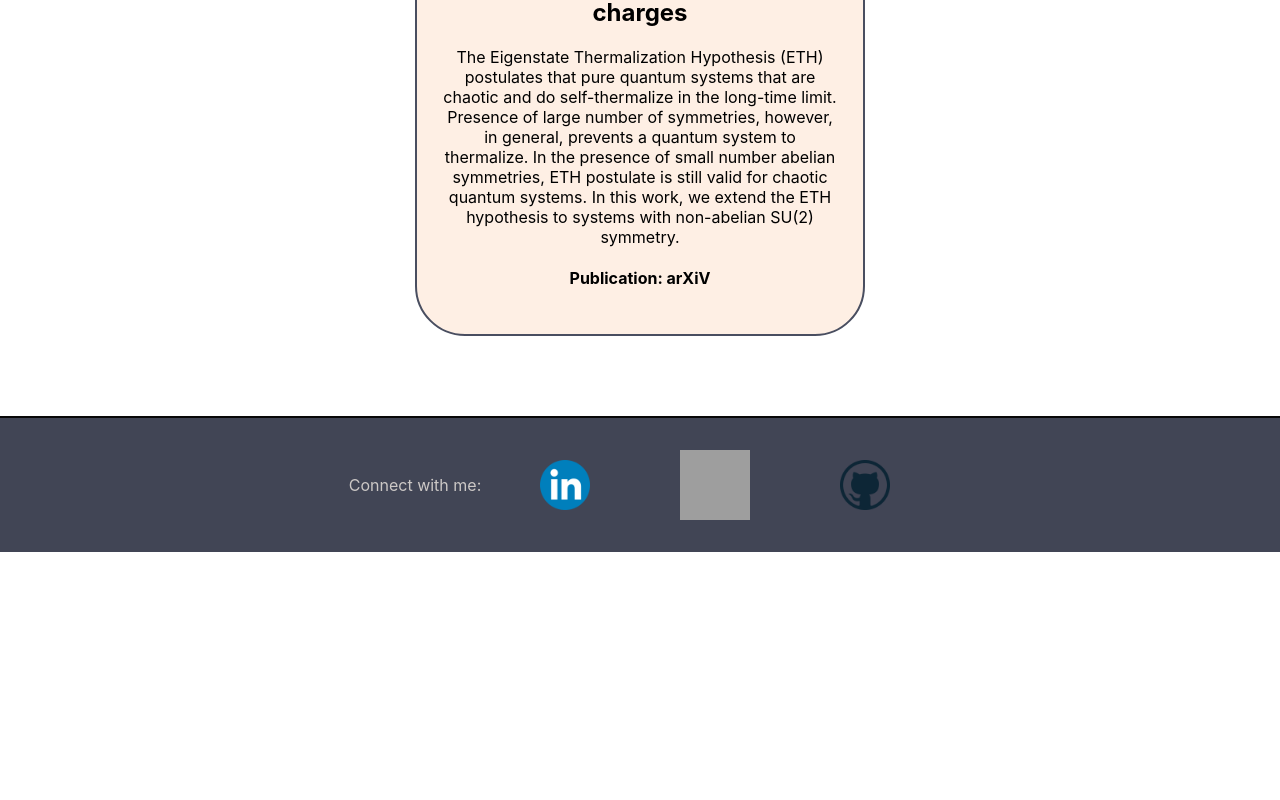
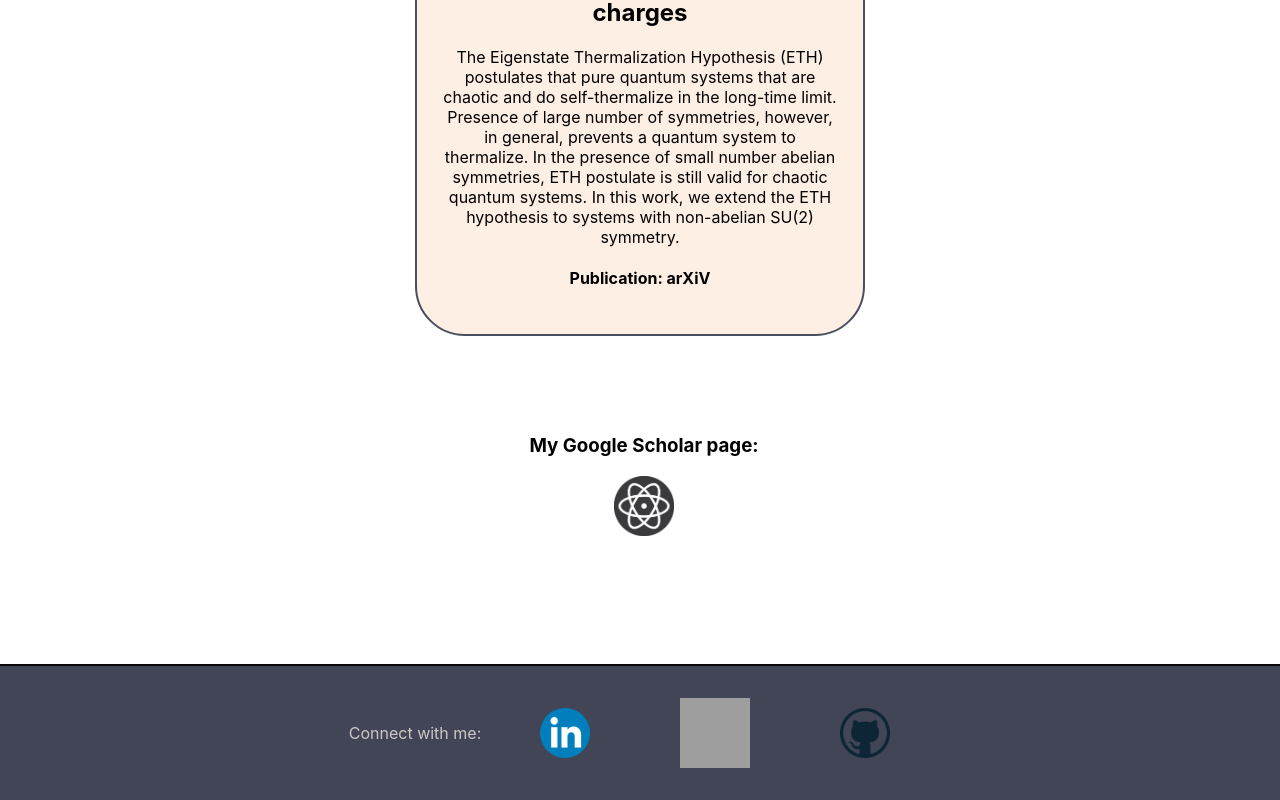
Before and after one commit to armanxbabakhani/ArmanWeb, a Next.js app: page /projects in a window 1280 px wide. Shown: the part 1136-1936 px from the top of the page. Before the commit the page ends 1688 px from the top, so only its background shows below. Built offline with nearby package versions, Linux system fonts and the light colour scheme; grey boxes are pictures that could not be loaded.

Commit message:
I have added a google scholar logo Updated publication links!

```diff
--- a/component/layout.js
+++ b/component/layout.js
@@ -29,7 +29,7 @@ export default function Layout({children}){
                                     <a href="https://journals.aps.org/pra/abstract/10.1103/PhysRevA.103.042406">Quantum Error Correction</a>
                                 </li>
                                 <li>
-                                    <a href="https://inspirehep.net/authors/2031259"> Topological Defects</a>
+                                    <a href="https://arxiv.org/abs/2210.14943"> Topological Defects</a>
                                 </li>
                                 <li>
                                     <a href="https://arxiv.org/abs/2206.05310"> Non-abelian Quantum Chaos </a>
--- a/pages/projects.js
+++ b/pages/projects.js
@@ -1,5 +1,6 @@
 import Link from 'next/link'
 import styles from '../styles/Home.module.css'
+import Image from 'next/image'
 
 export default function Me() {
     return(
@@ -27,7 +28,7 @@ export default function Me() {
                         <p> The mathematical framework of non-abelian anyons with topological defects can be explored using a framework known as G-crossed modular tensor categories. In this work, in collaboration with Dr. Parsa Bonderson from Microsoft, I show
                             an intrinsic connection between topology of higher genus surfaces and fusion categories of topological defects.
                             {' '}
-                            <h4> Publication: <a href="https://inspirehep.net/authors/2031259" > InspireHEP </a> </h4>
+                            <h4> Publication: <a href="https://arxiv.org/abs/2210.14943" > arXiV </a> </h4>
                         </p>
                     </div>
 
@@ -40,6 +41,12 @@ export default function Me() {
                         </p>
                     </div>
                 </div>
+                <div className={styles.logo}>
+                        <h3> My Google Scholar page: </h3>
+                        <a href="https://scholar.google.com/citations?user=JEa4EDAAAAAJ&hl=en">
+                        <Image src="/googsch_logo.png" alt="googsch" width="60px" height="60px" />
+                        </a>
+                </div>
             </main>
         </div>
 
--- a/styles/Home.module.css
+++ b/styles/Home.module.css
@@ -12,6 +12,30 @@
   flex-direction: column;
   justify-content: center;
   align-items: center;
+}
+
+.logo {
+  min-height: 25vh;
+  padding: 4rem 0;
+  flex: 1;
+  display: flex;
+  flex-direction: column;
+  justify-content: center;
+  align-items: center;
+}
+
+.logo a {
+  display: flex;
+  color:rgb(204, 200, 198);
+  justify-content: center;
+  transition: filter 200ms;
+  align-items: center;
+  flex-grow: 1;
+  max-width: 150px;
+}
+
+.logo a:hover {
+  filter: brightness(1.4);
 }
 
 .plaintext {
```
Also changed, not shown: public/googsch_logo.png (added).
